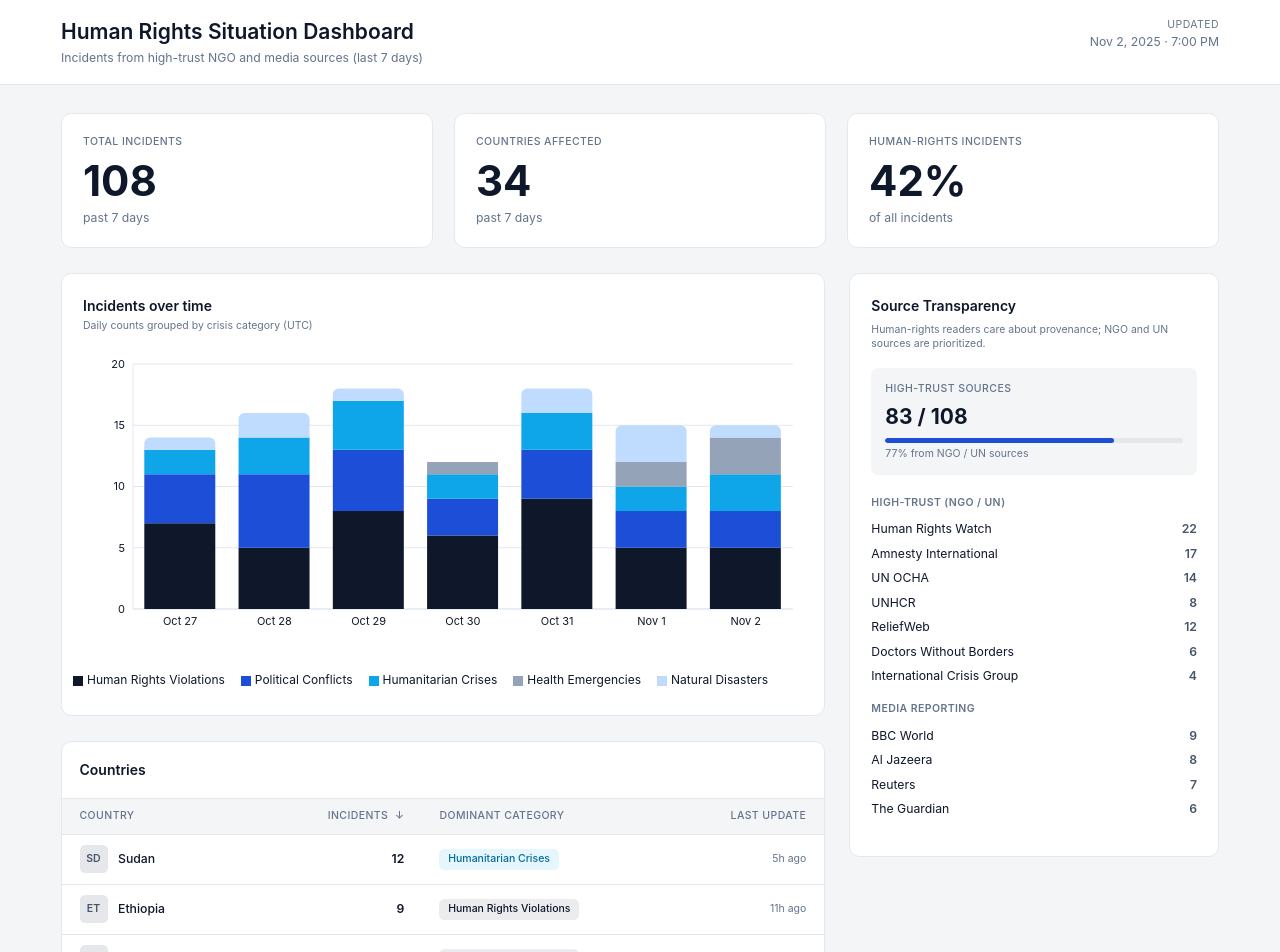
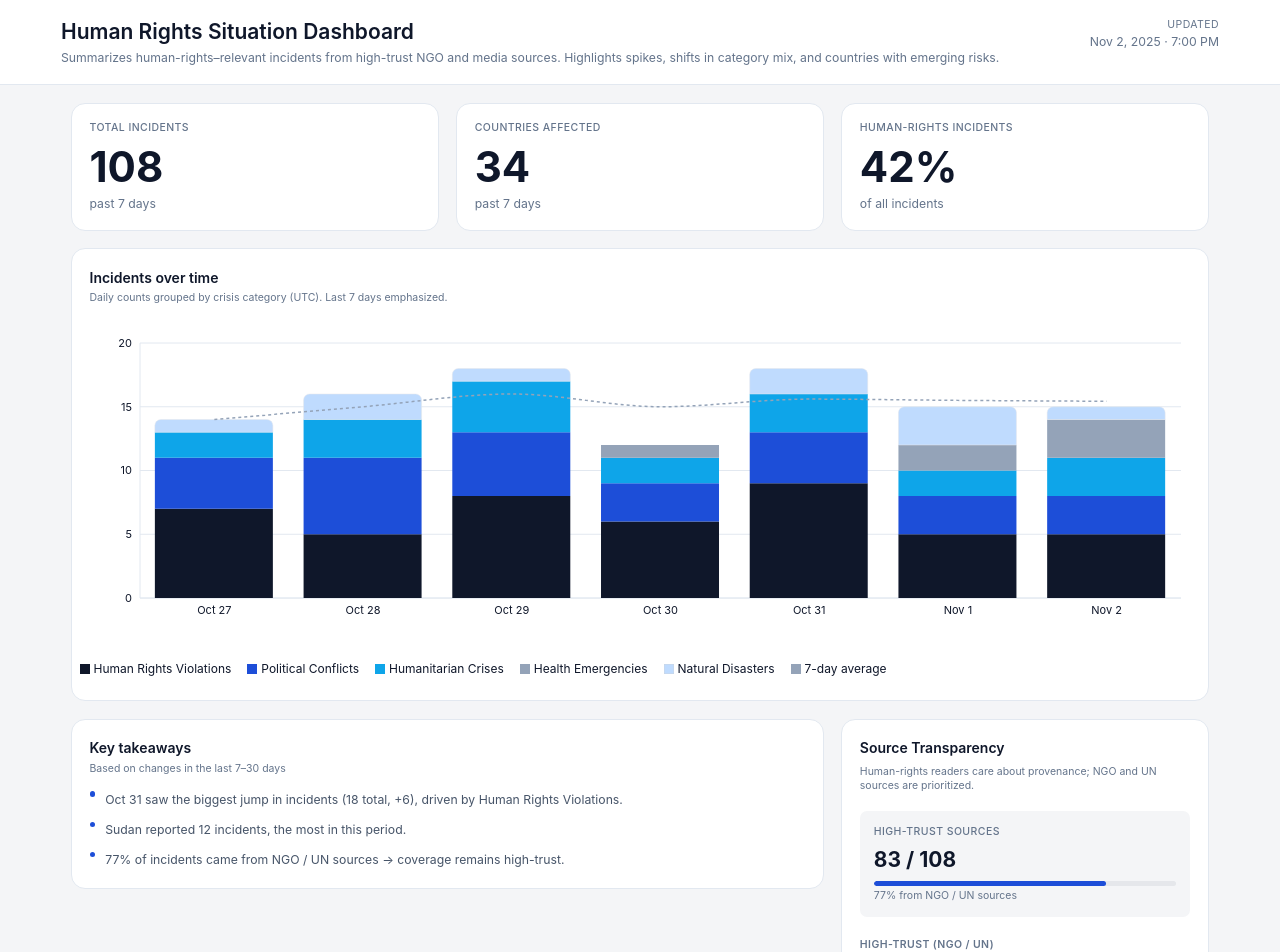
Before and after one commit to pierrev34/global-crisis-monitor, a Next.js app in the folder frontend/: page / in a window 1280 px wide. Shown: the top 952 px of the page. Built offline with nearby package versions, Linux system fonts and the light colour scheme.

Commit message:
Implemented insight-first dashboard with 30-day view, rolling average, spike detection, and auto-generated takeaways

```diff
--- a/frontend/src/components/CountryDetail.tsx
+++ b/frontend/src/components/CountryDetail.tsx
@@ -20,9 +20,9 @@ export default function CountryDetail({ country, onClose }: CountryDetailProps)
 
   return (
     <div className="fixed inset-0 bg-black bg-opacity-40 flex items-center justify-center z-50 p-4">
-      <div className="bg-white rounded-xl max-w-3xl w-full max-h-[90vh] overflow-y-auto shadow-2xl">
+      <div className="bg-white rounded-2xl max-w-3xl w-full max-h-[90vh] overflow-y-auto shadow-2xl">
         {/* Header */}
-        <div className="sticky top-0 bg-white border-b border-border p-6 flex justify-between items-start rounded-t-xl">
+        <div className="sticky top-0 bg-white border-b border-border p-5 flex justify-between items-start rounded-t-2xl">
           <div>
             <h2 className="text-xl font-semibold text-text-primary mb-1">
               {country.country}
--- a/frontend/src/components/CountryTable.tsx
+++ b/frontend/src/components/CountryTable.tsx
@@ -78,7 +78,7 @@ export default function CountryTable({
   };
 
   return (
-    <div className="bg-white border border-border rounded-xl overflow-hidden">
+    <div className="bg-white border border-border rounded-2xl overflow-hidden">
       <div className="p-5 border-b border-border">
         <h3 className="text-base font-semibold text-text-primary">
           Countries
--- a/frontend/src/components/IncidentsStackedChart.tsx
+++ b/frontend/src/components/IncidentsStackedChart.tsx
@@ -10,8 +10,13 @@ import {
   ResponsiveContainer,
   Surface,
   Symbols,
+  Line,
+  ComposedChart,
+  ReferenceLine,
+  Label,
 } from 'recharts';
 import { TimeSeriesPoint, getCategoryColor } from '@/types/feed';
+import { calculateRollingAverage, detectSpikes, formatDate } from '@/utils/analysis';
 
 interface IncidentsStackedChartProps {
   timeSeries: TimeSeriesPoint[];
@@ -27,7 +32,7 @@ export default function IncidentsStackedChart({
 }: IncidentsStackedChartProps) {
   if (!timeSeries || timeSeries.length === 0) {
     return (
-      <div className="bg-white border border-border rounded-xl p-6">
+      <div className="bg-white border border-border rounded-2xl p-5">
         <h3 className="text-base font-semibold text-text-primary mb-1">
           Incidents over time
         </h3>
@@ -48,13 +53,18 @@ export default function IncidentsStackedChart({
     'Political Conflicts',       // #1d4ed8 - strong blue
     'Humanitarian Crises',       // #0ea5e9 - cyan
     'Health Emergencies',        // #94a3b8 - slate
-    'Natural Disasters',         // #dbeafe - ice blue
+    'Natural Disasters',         // #bfdbfe - light blue
     'Economic Crises',
     'Environmental Issues',
   ].filter((cat) => {
     // Only include categories that exist in the data
     return timeSeries.some((point) => point.categories[cat]);
   });
+
+  // Calculate rolling average and detect spikes
+  const rollingAvgs = calculateRollingAverage(timeSeries, 7);
+  const spikes = detectSpikes(timeSeries, 1.25);
+  const spikeSet = new Set(spikes.map(s => s.date));
 
   // Custom legend icon renderer with border for light colors
   const renderLegendIcon = (props: any) => {
@@ -130,15 +140,20 @@ export default function IncidentsStackedChart({
   };
 
   // Transform data for Recharts
-  const chartData = timeSeries.map((point) => {
-    const formattedDate = new Date(point.date).toLocaleDateString('en-US', {
-      month: 'short',
-      day: 'numeric',
-    });
+  const chartData = timeSeries.map((point, index) => {
+    const formattedDate = formatDate(point.date);
+
+    const total = Object.values(point.categories).reduce((sum, val) => sum + val, 0);
+    const isLast7Days = index >= timeSeries.length - 7;
+    const isSpike = spikeSet.has(point.date);
 
     const dataPoint: any = {
       date: formattedDate,
       fullDate: point.date,
+      total,
+      rollingAvg: rollingAvgs[index],
+      isLast7Days,
+      isSpike,
     };
 
     categories.forEach((cat) => {
@@ -149,20 +164,20 @@ export default function IncidentsStackedChart({
   });
 
   return (
-    <div className="bg-white border border-border rounded-xl p-6">
+    <div className="bg-white border border-border rounded-2xl p-5">
       <h3 className="text-base font-semibold text-text-primary mb-1">
         Incidents over time
       </h3>
-      <p className="text-xs text-text-muted mb-6">
-        Daily counts grouped by crisis category (UTC)
+      <p className="text-xs text-text-muted mb-5">
+        Daily counts grouped by crisis category (UTC). Last 7 days emphasized.
       </p>
 
-      <ResponsiveContainer width="100%" height={340}>
-        <BarChart
+      <ResponsiveContainer width="100%" height={360}>
+        <ComposedChart
           data={chartData}
-          margin={{ top: 10, right: 10, left: -10, bottom: 5 }}
+          margin={{ top: 20, right: 10, left: -10, bottom: 5 }}
           barGap={0}
-          barCategoryGap="12%"
+          barCategoryGap="10%"
         >
           <CartesianGrid
             strokeDasharray="0"
@@ -215,16 +230,53 @@ export default function IncidentsStackedChart({
               );
             }}
           />
-          {categories.map((category, index) => (
+          {categories.map((category, index) => {
+            const isLightCategory = category === 'Natural Disasters';
+            return (
               <Bar
                 key={category}
                 dataKey={category}
                 stackId="a"
                 fill={getCategoryColor(category)}
                 radius={index === categories.length - 1 ? [6, 6, 0, 0] : [0, 0, 0, 0]}
+                stroke={isLightCategory ? '#e5e7eb' : 'none'}
+                strokeWidth={isLightCategory ? 0.5 : 0}
               />
-          ))}
-        </BarChart>
+            );
+          })}
+
+          {/* Rolling average line */}
+          <Line
+            type="monotone"
+            dataKey="rollingAvg"
+            stroke="#94a3b8"
+            strokeWidth={1.5}
+            dot={false}
+            name="7-day average"
+            strokeDasharray="3 3"
+          />
+
+          {/* Spike labels */}
+          {chartData.map((point: any, index: number) => {
+            if (point.isSpike && index > 6) {
+              return (
+                <ReferenceLine
+                  key={`spike-${index}`}
+                  x={point.date}
+                  stroke="none"
+                >
+                  <Label
+                    value="Spike"
+                    position="top"
+                    style={{ fontSize: 9, fill: '#ef4444', fontWeight: 600 }}
+                    offset={5}
+                  />
+                </ReferenceLine>
+              );
+            }
+            return null;
+          })}
+        </ComposedChart>
       </ResponsiveContainer>
     </div>
   );
--- /dev/null
+++ b/frontend/src/components/KeyTakeaways.tsx
@@ -0,0 +1,105 @@
+import React from 'react';
+import { TimeSeriesPoint, CountryIncident, SourceStat } from '@/types/feed';
+import { findLargestDayIncrease, compareCategoryMix, formatDate } from '@/utils/analysis';
+
+interface KeyTakeawaysProps {
+  timeSeries: TimeSeriesPoint[];
+  countries: CountryIncident[];
+  sources: SourceStat[];
+  totalIncidents: number;
+}
+
+/**
+ * KeyTakeaways - Auto-generated insights from the data
+ *
+ * Shows 3-4 key insights:
+ * - Largest day-over-day increase
+ * - Country with biggest 7d increase
+ * - Category mix change
+ * - Source coverage note
+ */
+export default function KeyTakeaways({
+  timeSeries,
+  countries,
+  sources,
+  totalIncidents,
+}: KeyTakeawaysProps) {
+  const insights: string[] = [];
+
+  // 1. Largest day increase
+  const largestDay = findLargestDayIncrease(timeSeries);
+  if (largestDay && largestDay.increase > 2) {
+    const dateStr = formatDate(largestDay.date);
+    insights.push(
+      `${dateStr} saw the biggest jump in incidents (${largestDay.total} total, +${largestDay.increase}), driven by ${largestDay.topCategory}.`
+    );
+  }
+
+  // 2. Top country by incidents
+  if (countries.length > 0) {
+    const topCountry = countries.sort((a, b) => b.incidents - a.incidents)[0];
+    if (topCountry.incidents >= 5) {
+      insights.push(
+        `${topCountry.country} reported ${topCountry.incidents} incidents, the most in this period.`
+      );
+    }
+  }
+
+  // 3. Category mix changes
+  if (timeSeries.length >= 14) {
+    const current = timeSeries.slice(-7);
+    const previous = timeSeries.slice(-14, -7);
+    const changes = compareCategoryMix(current, previous);
+
+    if (changes.length > 0) {
+      const biggest = changes[0];
+      const direction = biggest.deltaPoints > 0 ? 'rose' : 'fell';
+      const absChange = Math.abs(biggest.deltaPoints);
+
+      if (absChange >= 3) {
+        insights.push(
+          `${biggest.category} ${direction} to ${biggest.currentShare.toFixed(0)}% of all reporting (${biggest.deltaPoints > 0 ? '+' : ''}${biggest.deltaPoints.toFixed(0)} pts).`
+        );
+      }
+    }
+  }
+
+  // 4. Source coverage
+  const ngoCount = sources.filter(s => s.type === 'ngo' || s.type === 'un').reduce((sum, s) => sum + s.count, 0);
+  const coveragePercent = ((ngoCount / totalIncidents) * 100).toFixed(0);
+
+  if (ngoCount > 0) {
+    insights.push(
+      `${coveragePercent}% of incidents came from NGO / UN sources → coverage remains high-trust.`
+    );
+  }
+
+  // If no insights, show fallback
+  if (insights.length === 0) {
+    insights.push('Monitoring ongoing. Check back for pattern analysis as more data accumulates.');
+  }
+
+  return (
+    <div className="bg-white border border-border rounded-2xl p-5">
+      <h3 className="text-base font-semibold text-text-primary mb-1">
+        Key takeaways
+      </h3>
+      <p className="text-xs text-text-muted mb-4">
+        Based on changes in the last 7–30 days
+      </p>
+
+      <div className="space-y-3">
+        {insights.map((insight, index) => (
+          <div key={index} className="flex items-start gap-3">
+            <div className="flex-shrink-0 mt-0.5">
+              <div className="w-1.5 h-1.5 rounded-full bg-primary" />
+            </div>
+            <p className="text-sm text-text-body leading-relaxed">
+              {insight}
+            </p>
+          </div>
+        ))}
+      </div>
+    </div>
+  );
+}
--- a/frontend/src/components/KpiStrip.tsx
+++ b/frontend/src/components/KpiStrip.tsx
@@ -6,25 +6,34 @@ interface KpiStripProps {
 }
 
 /**
- * KpiStrip - Three key metrics for analyst dashboard
- *
- * Shows essential metrics:
- * - Total incidents (7 days)
- * - Countries affected
- * - Human rights incidents percentage
+ * KpiStrip - Three key metrics with week-over-week comparison
  */
 export default function KpiStrip({ summary }: KpiStripProps) {
   const {
     total_incidents,
     countries_affected,
     human_rights_share,
+    delta_pct,
   } = summary;
+
+  const formatDelta = (delta: number | null | undefined) => {
+    if (delta === null || delta === undefined) return null;
+    const sign = delta > 0 ? '+' : '';
+    return `${sign}${delta.toFixed(1)}%`;
+  };
+
+  const getDeltaColor = (delta: number | null | undefined) => {
+    if (delta === null || delta === undefined) return 'text-text-muted';
+    return delta > 0 ? 'text-green-600' : 'text-text-muted';
+  };
 
   const kpis = [
     {
       label: 'Total Incidents',
       value: total_incidents.toLocaleString(),
       caption: 'past 7 days',
+      delta: delta_pct,
+      deltaText: delta_pct ? `vs previous 7 days: ${formatDelta(delta_pct)}` : null,
     },
     {
       label: 'Countries Affected',
@@ -39,11 +48,11 @@ export default function KpiStrip({ summary }: KpiStripProps) {
   ];
 
   return (
-    <div className="grid grid-cols-1 md:grid-cols-3 gap-6 mb-7">
+    <div className="grid grid-cols-1 md:grid-cols-3 gap-5 mb-5">
       {kpis.map((kpi, index) => (
         <div
           key={index}
-          className="bg-white border border-border rounded-xl p-6"
+          className="bg-white border border-border rounded-2xl p-5"
         >
           <div className="text-xs font-medium text-text-muted uppercase tracking-wide-caps mb-3">
             {kpi.label}
@@ -54,6 +63,11 @@ export default function KpiStrip({ summary }: KpiStripProps) {
           <div className="text-sm text-text-muted">
             {kpi.caption}
           </div>
+          {kpi.deltaText && (
+            <div className={`text-xs font-medium mt-2 ${getDeltaColor(kpi.delta)}`}>
+              {kpi.deltaText}
+            </div>
+          )}
         </div>
       ))}
     </div>
--- a/frontend/src/components/SourceBreakdown.tsx
+++ b/frontend/src/components/SourceBreakdown.tsx
@@ -47,7 +47,7 @@ export default function SourceBreakdown({ sources, totalIncidents }: SourceBreak
   );
 
   return (
-    <div className="bg-white border border-border rounded-xl p-6">
+    <div className="bg-white border border-border rounded-2xl p-5">
       <h3 className="text-base font-semibold text-text-primary mb-2">
         Source Transparency
       </h3>
--- a/frontend/src/pages/index.tsx
+++ b/frontend/src/pages/index.tsx
@@ -5,6 +5,7 @@ import IncidentsStackedChart from '@/components/IncidentsStackedChart';
 import CountryTable from '@/components/CountryTable';
 import CountryDetail from '@/components/CountryDetail';
 import SourceBreakdown from '@/components/SourceBreakdown';
+import KeyTakeaways from '@/components/KeyTakeaways';
 import { HumanRightsFeed, CountryIncident } from '@/types/feed';
 
 /**
@@ -169,7 +170,7 @@ export default function Home() {
                   Human Rights Situation Dashboard
                 </h1>
                 <p className="text-sm text-text-muted">
-                  Incidents from high-trust NGO and media sources (last 7 days)
+                  Summarizes human-rights–relevant incidents from high-trust NGO and media sources. Highlights spikes, shifts in category mix, and countries with emerging risks.
                 </p>
               </div>
               <div className="text-right">
@@ -193,18 +194,22 @@ export default function Home() {
         </header>
 
         {/* Main Content */}
-        <div className="max-w-[1200px] mx-auto px-6 py-8">
+        <div className="max-w-[1180px] mx-auto px-6 py-5">
           {/* KPI Strip */}
           <KpiStrip summary={feed.summary} />
 
-          {/* Main Grid Layout */}
-          <div className="grid grid-cols-1 lg:grid-cols-3 gap-7">
-            {/* Left Column - Chart and Table */}
-            <div className="lg:col-span-2 space-y-7">
-              <IncidentsStackedChart timeSeries={feed.time_series} />
-              <CountryTable
+          {/* Chart - Full Width */}
+          <IncidentsStackedChart timeSeries={feed.time_series} />
+
+          {/* Two Column Layout */}
+          <div className="grid grid-cols-1 lg:grid-cols-3 gap-5 mt-5">
+            {/* Left Column - Key Takeaways */}
+            <div className="lg:col-span-2">
+              <KeyTakeaways
+                timeSeries={feed.time_series}
                 countries={feed.by_country}
-                onSelectCountry={setSelectedCountry}
+                sources={feed.sources}
+                totalIncidents={feed.summary.total_incidents}
               />
             </div>
 
@@ -215,6 +220,14 @@ export default function Home() {
                 totalIncidents={feed.summary.total_incidents}
               />
             </div>
+          </div>
+
+          {/* Countries Table - Below */}
+          <div className="mt-5">
+            <CountryTable
+              countries={feed.by_country}
+              onSelectCountry={setSelectedCountry}
+            />
           </div>
         </div>
 
```
Lines whose indentation alone changed are shown as unchanged.
